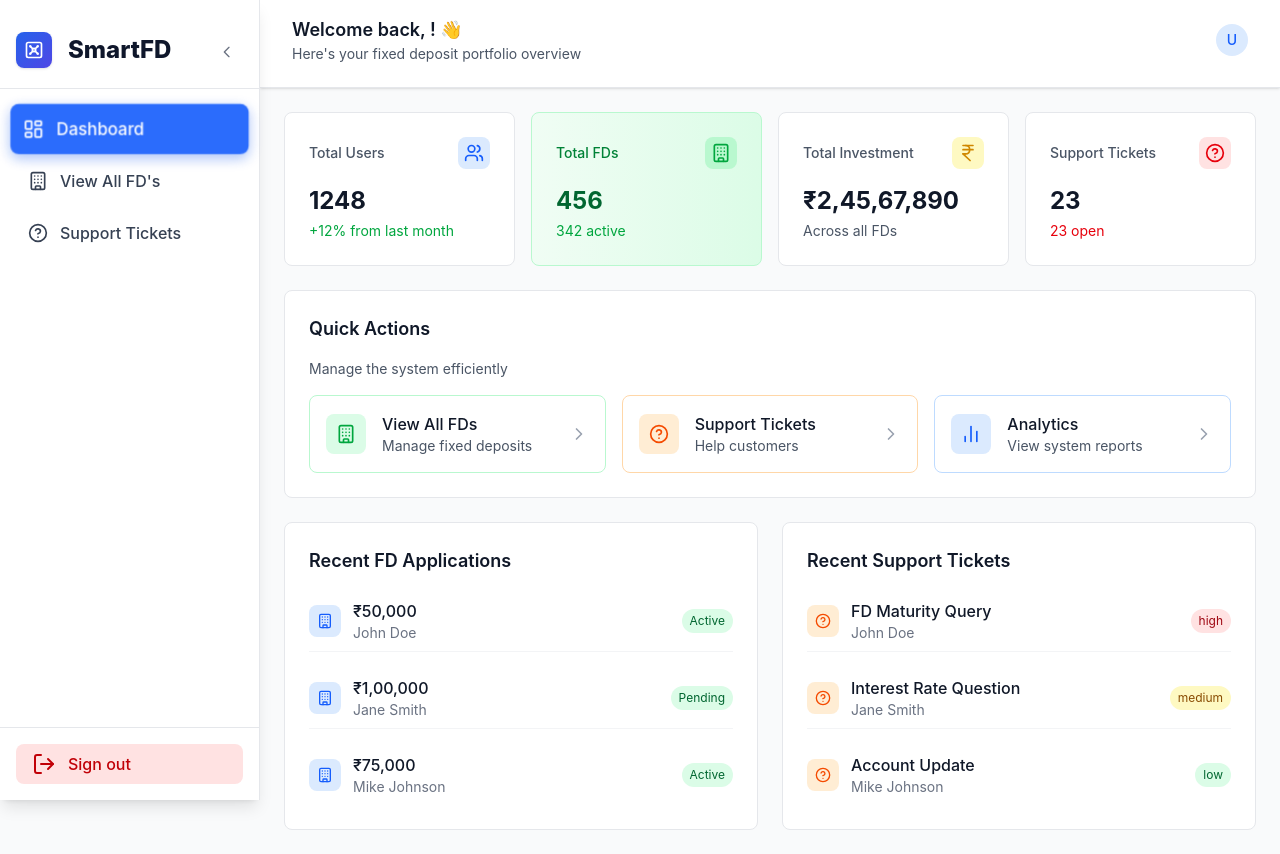
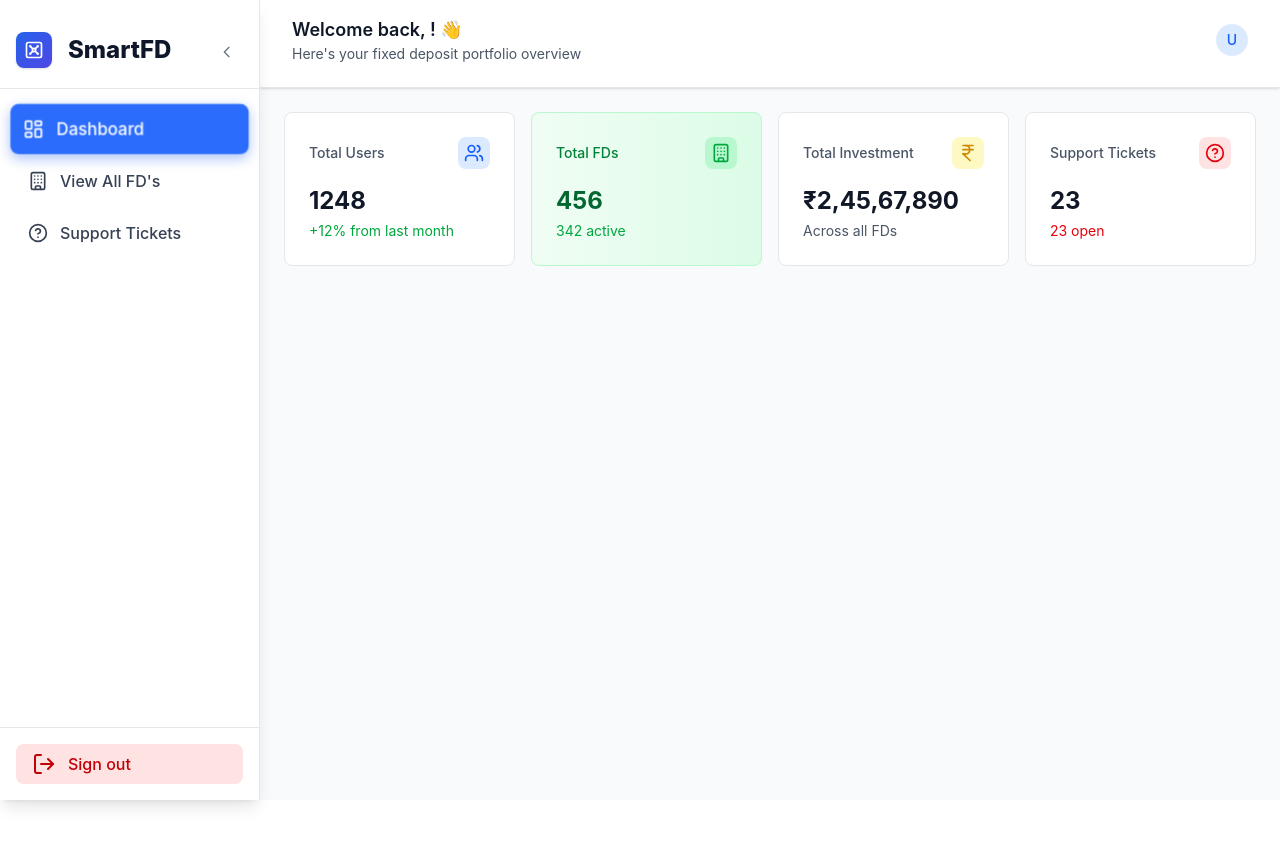
Before and after one commit to sarthakkurothe/Digital-Fixed-Deposit-System, a Vue app in the folder frontend/: page /admin in a window 1280 px wide. After the commit the page ends 800 px from the top, so only its background shows below. Built offline with nearby package versions, Linux system fonts and the light colour scheme.

Commit message:
added admin deposits

```diff
--- a/frontend/src/views/Admin.vue
+++ b/frontend/src/views/Admin.vue
@@ -73,95 +73,7 @@
             </div>
           </div>
 
-          <!-- Quick Actions Section -->
-          <div class="bg-white rounded-lg border border-gray-200 p-6">
-            <h2 class="text-lg font-semibold text-gray-900 mb-4">Quick Actions</h2>
-            <p class="text-sm text-gray-600 mb-4">Manage the system efficiently</p>
 
-            <div class="grid grid-cols-1 md:grid-cols-3 gap-4">
-              <router-link
-                to="/admin/fixed-deposits"
-                class="flex items-center p-4 border border-green-200 rounded-lg hover:bg-green-50 transition-colors group"
-              >
-                <div class="w-10 h-10 bg-green-100 rounded-lg flex items-center justify-center mr-4 group-hover:bg-green-200 transition-colors">
-                  <Building class="w-5 h-5 text-green-600" />
-                </div>
-                <div>
-                  <h3 class="font-medium text-gray-900">View All FDs</h3>
-                  <p class="text-sm text-gray-600">Manage fixed deposits</p>
-                </div>
-                <ChevronRight class="w-5 h-5 text-gray-400 ml-auto" />
-              </router-link>
-
-              <router-link
-                to="/admin/support-tickets"
-                class="flex items-center p-4 border border-orange-200 rounded-lg hover:bg-orange-50 transition-colors group"
-              >
-                <div class="w-10 h-10 bg-orange-100 rounded-lg flex items-center justify-center mr-4 group-hover:bg-orange-200 transition-colors">
-                  <HelpCircle class="w-5 h-5 text-orange-600" />
-                </div>
-                <div>
-                  <h3 class="font-medium text-gray-900">Support Tickets</h3>
-                  <p class="text-sm text-gray-600">Help customers</p>
-                </div>
-                <ChevronRight class="w-5 h-5 text-gray-400 ml-auto" />
-              </router-link>
-
-              <div class="flex items-center p-4 border border-blue-200 rounded-lg hover:bg-blue-50 transition-colors group">
-                <div class="w-10 h-10 bg-blue-100 rounded-lg flex items-center justify-center mr-4 group-hover:bg-blue-200 transition-colors">
-                  <BarChart2 class="w-5 h-5 text-blue-600" />
-                </div>
-                <div>
-                  <h3 class="font-medium text-gray-900">Analytics</h3>
-                  <p class="text-sm text-gray-600">View system reports</p>
-                </div>
-                <ChevronRight class="w-5 h-5 text-gray-400 ml-auto" />
-              </div>
-            </div>
-          </div>
-
-          <!-- Recent Activity -->
-          <div class="grid grid-cols-1 lg:grid-cols-2 gap-6">
-            <div class="bg-white rounded-lg border border-gray-200 p-6">
-              <h3 class="text-lg font-semibold text-gray-900 mb-4">Recent FD Applications</h3>
-              <div class="space-y-4">
-                <div v-for="fd in recentFDs" :key="fd.id" class="flex items-center justify-between py-2 border-b border-gray-100 last:border-0">
-                  <div class="flex items-center">
-                    <div class="w-8 h-8 bg-blue-100 rounded-lg flex items-center justify-center mr-3">
-                      <Building class="w-4 h-4 text-blue-600" />
-                    </div>
-                    <div>
-                      <p class="font-medium text-gray-900">₹{{ fd.amount }}</p>
-                      <p class="text-sm text-gray-500">{{ fd.customerName }}</p>
-                    </div>
-                  </div>
-                  <span class="px-2 py-1 text-xs rounded-full bg-green-100 text-green-800">
-                    {{ fd.status }}
-                  </span>
-                </div>
-              </div>
-            </div>
-
-            <div class="bg-white rounded-lg border border-gray-200 p-6">
-              <h3 class="text-lg font-semibold text-gray-900 mb-4">Recent Support Tickets</h3>
-              <div class="space-y-4">
-                <div v-for="ticket in recentTickets" :key="ticket.id" class="flex items-center justify-between py-2 border-b border-gray-100 last:border-0">
-                  <div class="flex items-center">
-                    <div class="w-8 h-8 bg-orange-100 rounded-lg flex items-center justify-center mr-3">
-                      <HelpCircle class="w-4 h-4 text-orange-600" />
-                    </div>
-                    <div>
-                      <p class="font-medium text-gray-900">{{ ticket.subject }}</p>
-                      <p class="text-sm text-gray-500">{{ ticket.customerName }}</p>
-                    </div>
-                  </div>
-                  <span class="px-2 py-1 text-xs rounded-full" :class="getPriorityClass(ticket.priority)">
-                    {{ ticket.priority }}
-                  </span>
-                </div>
-              </div>
-            </div>
-          </div>
         </div>
       </main>
     </div>
--- a/frontend/src/views/AdminFixedDeposits.vue
+++ b/frontend/src/views/AdminFixedDeposits.vue
@@ -18,7 +18,7 @@
 
             <div class="p-6">
               <!-- Search and Filter -->
-              <div class="mb-6 grid grid-cols-1 md:grid-cols-4 gap-4">
+              <div class="mb-6 grid grid-cols-1 md:grid-cols-3 gap-6">
                 <input
                   v-model="searchTerm"
                   type="text"
@@ -43,13 +43,7 @@
                   <option value="date">Sort by Date</option>
                   <option value="customer">Sort by Customer</option>
                 </select>
-                <button
-                  @click="exportData"
-                  class="flex items-center justify-center px-4 py-2 bg-blue-600 text-white rounded-lg hover:bg-blue-700 transition-colors duration-200"
-                >
-                  <Download class="w-4 h-4 mr-2" />
-                  Export Data
-                </button>
+
               </div>
 
               <!-- FD Cards Grid (Mobile) -->
@@ -113,7 +107,6 @@
                       <th class="px-6 py-3 text-left text-xs font-medium text-gray-500 uppercase tracking-wider">Interest</th>
                       <th class="px-6 py-3 text-left text-xs font-medium text-gray-500 uppercase tracking-wider">Maturity</th>
                       <th class="px-6 py-3 text-left text-xs font-medium text-gray-500 uppercase tracking-wider">Status</th>
-                      <th class="px-6 py-3 text-left text-xs font-medium text-gray-500 uppercase tracking-wider">Actions</th>
                     </tr>
                   </thead>
                   <tbody class="bg-white divide-y divide-gray-200">
@@ -121,7 +114,6 @@
                       <td class="px-6 py-4 whitespace-nowrap">
                         <div>
                           <div class="text-sm font-medium text-gray-900">{{ fd.fdNumber }}</div>
-                          <div class="text-sm text-gray-500">{{ fd.scheme }}</div>
                         </div>
                       </td>
                       <td class="px-6 py-4 whitespace-nowrap">
@@ -144,20 +136,7 @@
                           {{ fd.status }}
                         </span>
                       </td>
-                      <td class="px-6 py-4 whitespace-nowrap text-sm font-medium space-x-2">
-                        <button
-                          @click="viewDetails(fd)"
-                          class="text-blue-600 hover:text-blue-900"
-                        >
-                          View
-                        </button>
-                        <button
-                          @click="updateStatus(fd)"
-                          class="text-green-600 hover:text-green-900"
-                        >
-                          Update
-                        </button>
-                      </td>
+
                     </tr>
                   </tbody>
                 </table>
```
Also changed, not shown: 2 other files (tests, documents, lock files or other folders).
